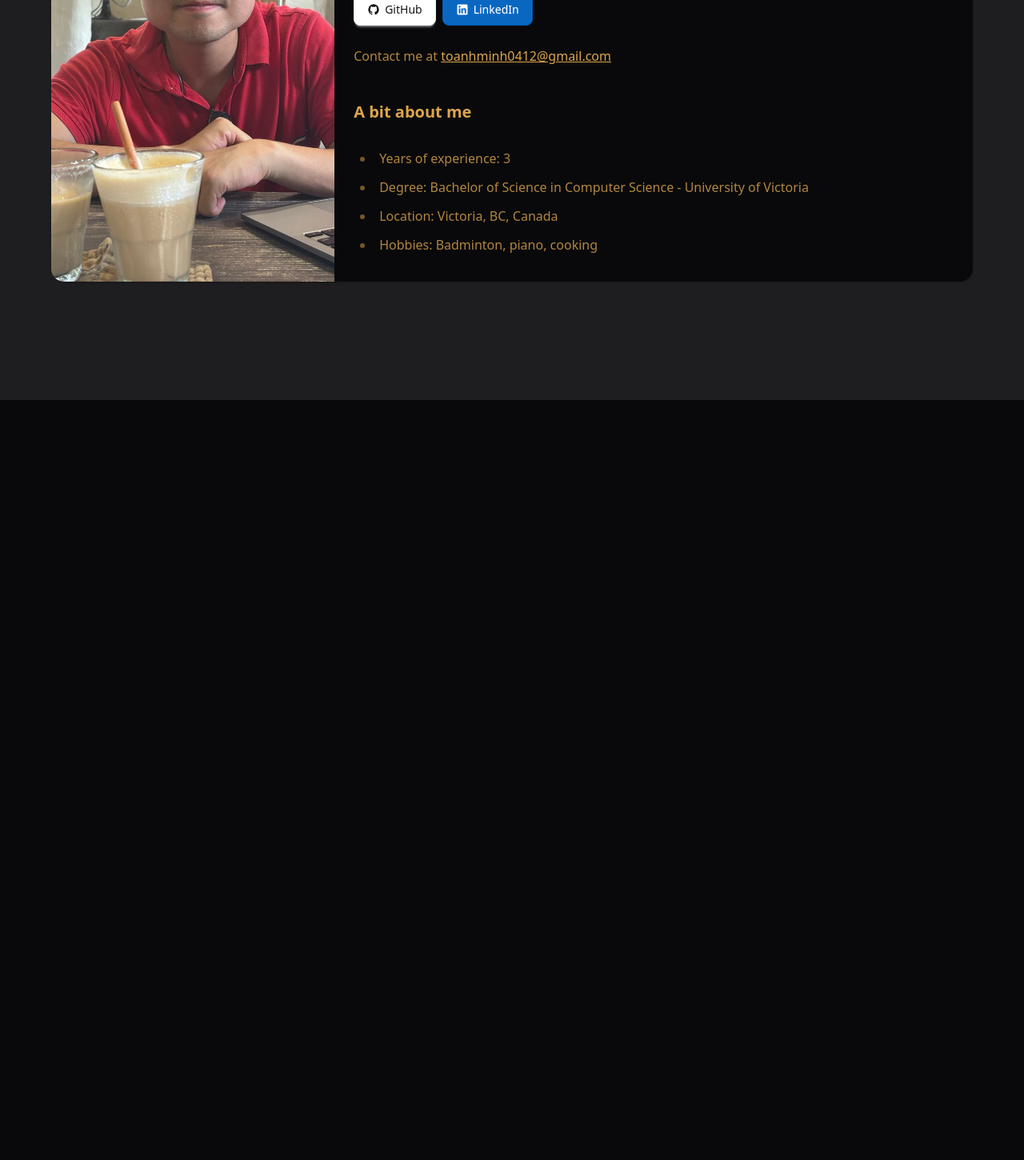
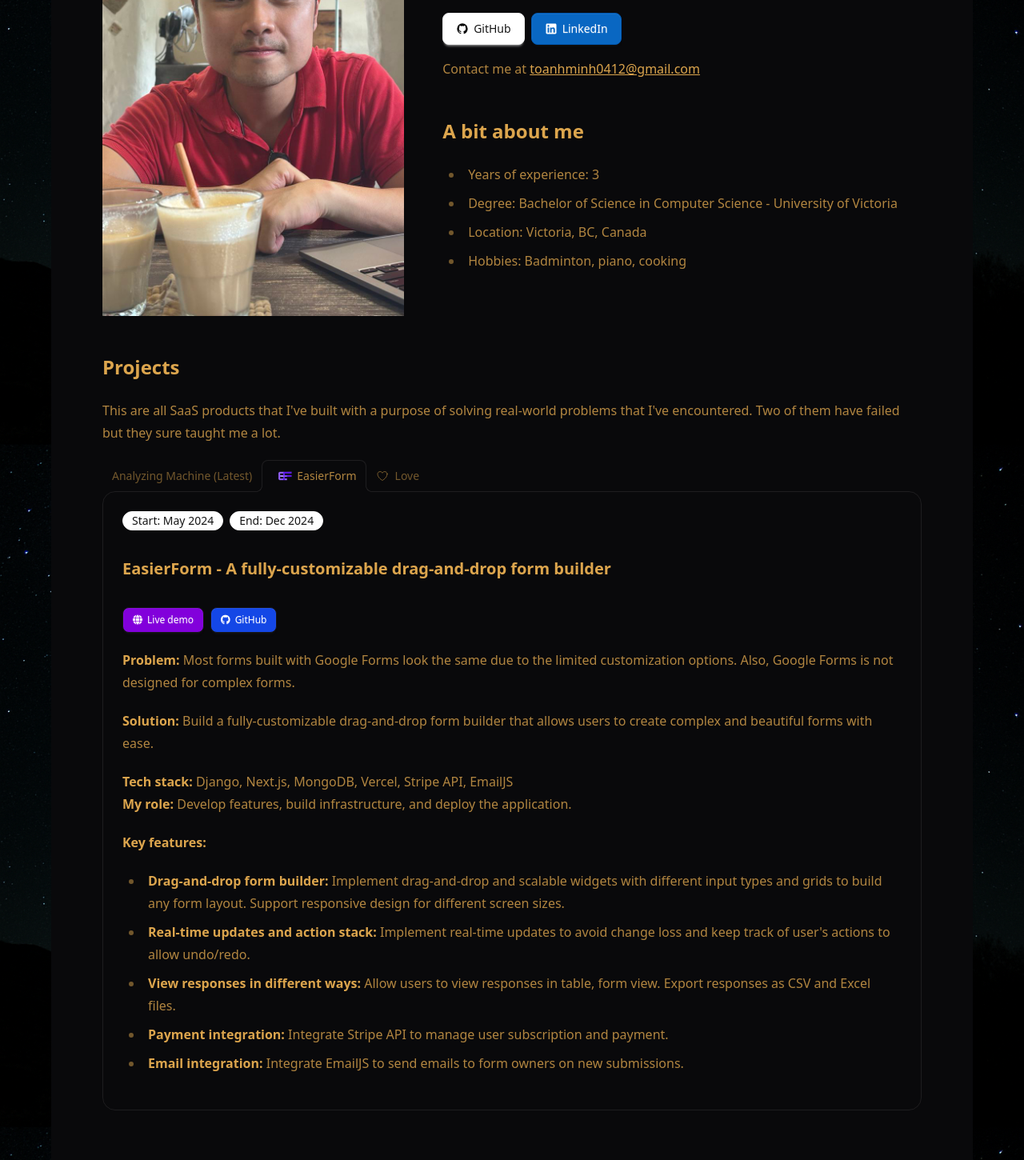
Before and after one commit to toanhminh0412/portfolio, a SvelteKit app: page / in a window 1280 px wide. Shown: the part 300-1750 px from the top of the page at 80% size. Before the commit the page ends 800 px from the top, so only its background shows below. Built offline with nearby package versions, Linux system fonts and the light colour scheme.

Commit message:
Add two projects

```diff
--- a/src/routes/+layout.svelte
+++ b/src/routes/+layout.svelte
@@ -4,7 +4,11 @@
   import Navbar from "../components/+Navbar.svelte";
 </script>
 
-<main class="md:px-16 py-32 bg-base-300 min-h-screen">
+<svelte:head>
+  <link rel="stylesheet" href="https://cdnjs.cloudflare.com/ajax/libs/font-awesome/6.7.2/css/all.min.css" integrity="sha512-Evv84Mr4kqVGRNSgIGL/F/aIDqQb7xQ2vcrdIwxfjThSH8CSR7PBEakCr51Ck+w+/U6swU2Im1vVX0SVk9ABhg==" crossorigin="anonymous" referrerpolicy="no-referrer" />
+</svelte:head>
+
+<main class="md:px-16 py-32 bg-base-100 min-h-screen bg-[url('/img/bg.png')] bg-cover bg-center bg-fixed">
   <!-- <Navbar /> -->
   {@render children()}
 </main>
--- a/src/routes/+page.svelte
+++ b/src/routes/+page.svelte
@@ -1,12 +1,12 @@
-<div class="max-w-[500px] lg:max-w-[1000px] xl:max-w-[1200px] 2xl:max-w-[1500px] mx-auto">
-  <div class="card lg:card-side bg-base-100 shadow-sm h-fit">
-    <figure class="w-full lg:w-1/3">
+<div class="max-w-[500px] lg:max-w-[1000px] xl:max-w-[1200px] 2xl:max-w-[1500px] mx-auto bg-base-100 px-4 md:px-12 lg:px-16 py-16 prose">
+  <div class="flex flex-col lg:flex-row gap-12">
+    <figure class="w-full lg:w-1/2 lg:max-w-[400px] not-prose">
       <img
         src="/img/profile.jpeg"
         alt="Profile"
         class="w-full h-full object-cover" />
     </figure>
-    <div class="card-body prose max-w-none">
+    <div>
       <h1 class="mb-2">Archie To</h1>
       <h3 class="mt-0">Full Stack Developer | Django and React enthusiast | Cloud infrastructure builder</h3>
       <div class="flex flex-row gap-2">
@@ -23,7 +23,7 @@
         </a>
       </div>
       <div class="mt-4">Contact me at <a href="mailto:toanhminh0412@gmail.com">toanhminh0412@gmail.com</a></div>
-      <h3>A bit about me</h3>
+      <h2>A bit about me</h2>
       <ul>
         <li>Years of experience: 3</li>
         <li>Degree: Bachelor of Science in Computer Science - University of Victoria</li>
@@ -32,4 +32,111 @@
       </ul>
     </div>
   </div>
+
+  <h2>Projects</h2>
+  <p>This are all SaaS products that I've built with a purpose of solving real-world problems that I've encountered. Two of them have failed but they sure taught me a lot.</p>
+  <!-- name of each tab group should be unique -->
+  <div class="tabs tabs-lift">
+    <label class="tab">
+      <input type="radio" name="project-tab" />
+      Analyzing Machine (Latest)
+    </label>
+    <div class="tab-content bg-base-100 border-base-300 p-6">
+      <div class="flex flex-row gap-2">
+        <div class="badge badge-primary">Start: Mar 2025</div>
+        <div class="badge badge-primary">End: Ongoing</div>
+        <div class="badge badge-warning">Latest</div>
+      </div>
+      <h3 class="mb-8">Analyzing Machine (AM) - Quality evaluation AI for Air Traffic Control communication</h3>
+      <p><strong>Problem:</strong> There are tens of thousands of Air Traffic Control communication recordings that need to be reviewed by auditors every month. This is a very time-consuming and expensive process.</p>
+      <p>
+        <strong>Solution:</strong> Apply state-of-the-art AI models to detect violations of Air Traffic Control communication standards and provide suggestions for improvement. This reduces the time and cost of the review process significantly.
+      </p>
+      <p>
+        <strong>Tech stack:</strong> Django, Next.js, PostgreSQL, NGINX, AWS
+        <br>
+        <strong>My role:</strong> Develop features, build infrastructure, and deploy the application.
+      </p>
+      <div>
+        <strong>Key features:</strong>
+        <ul>
+          <li>
+            <strong>AI model:</strong>
+            Fine-tune and deploy a Whisper model to transcribe audio recordings of conversations between Air Traffic Controllers and pilots.
+            The transcriptions are passed to ChatGPT to detect violations of Air Traffic Control communication standards.
+          </li>
+          <li>
+            <strong>App functionality:</strong>
+            Build a user-friendly interface with features to upload audio files, review and analyze the results, and export the findings.
+          </li>
+          <li>
+            <strong>Infrastructure:</strong>
+            Deploy the app on an AWS EC2 instance, use NGINX as a reverse proxy, PostgreSQL as the database, RabbitMQ for asynchronous task processing, S3 for file storage and Route 53 for DNS.
+          </li>
+        </ul>
+      </div>
+    </div>
+
+    <label class="tab">
+      <input type="radio" name="project-tab" checked/>
+      <img src="/img/easierform.png" alt="EasierForm" class="w-8 h-8 not-prose">
+      EasierForm
+    </label>
+    <div class="tab-content bg-base-100 border-base-300 p-6">
+      <div class="flex flex-row gap-2">
+        <div class="badge badge-primary">Start: May 2024</div>
+        <div class="badge badge-primary">End: Dec 2024</div>
+      </div>
+      <h3 class="mb-8">EasierForm - A fully-customizable drag-and-drop form builder</h3>
+      <div class="flex flex-row gap-2">
+        <a href="https://easierform.com" target="_blank" class="btn bg-purple-700 hover:bg-purple-900 duration-300 text-white btn-sm">
+          <i class="fa-solid fa-globe"></i>
+          Live demo
+        </a>
+        <a href="https://github.com/toanhminh0412/easier-form" target="_blank" class="btn bg-blue-700 hover:bg-blue-900 duration-300 text-white btn-sm">
+          <i class="fa-brands fa-github"></i>
+          GitHub
+        </a>
+      </div>
+      <p><strong>Problem:</strong> Most forms built with Google Forms look the same due to the limited customization options. Also, Google Forms is not designed for complex forms.</p>
+      <p><strong>Solution:</strong> Build a fully-customizable drag-and-drop form builder that allows users to create complex and beautiful forms with ease.</p>
+      <p>
+        <strong>Tech stack:</strong> Django, Next.js, MongoDB, Vercel, Stripe API, EmailJS
+        <br>
+        <strong>My role:</strong> Develop features, build infrastructure, and deploy the application.
+      </p>
+      <div>
+        <strong>Key features:</strong>
+        <ul>
+          <li>
+            <strong>Drag-and-drop form builder:</strong>
+            Implement drag-and-drop and scalable widgets with different input types and grids to build any form layout. Support responsive design for different screen sizes.
+          </li>
+          <li>
+            <strong>Real-time updates and action stack:</strong>
+            Implement real-time updates to avoid change loss and keep track of user's actions to allow undo/redo.
+          </li>
+          <li>
+            <strong>View responses in different ways:</strong>
+            Allow users to view responses in table, form view. Export responses as CSV and Excel files.
+          </li>
+          <li>
+            <strong>Payment integration:</strong>
+            Integrate Stripe API to manage user subscription and payment.
+          </li>
+          <li>
+            <strong>Email integration:</strong>
+            Integrate EmailJS to send emails to form owners on new submissions.
+          </li>
+        </ul>
+      </div>
+    </div>
+
+    <label class="tab">
+      <input type="radio" name="project-tab" />
+      <svg xmlns="http://www.w3.org/2000/svg" fill="none" viewBox="0 0 24 24" stroke-width="1.5" stroke="currentColor" class="size-4 me-2"><path stroke-linecap="round" stroke-linejoin="round" d="M21 8.25c0-2.485-2.099-4.5-4.688-4.5-1.935 0-3.597 1.126-4.312 2.733-.715-1.607-2.377-2.733-4.313-2.733C5.1 3.75 3 5.765 3 8.25c0 7.22 9 12 9 12s9-4.78 9-12Z" /></svg>
+      Love
+    </label>
+    <div class="tab-content bg-base-100 border-base-300 p-6">Tab content 3</div>
+  </div>
 </div>
```
Also changed, not shown: static/img/bg.png (added), static/img/easierform.png (added).
